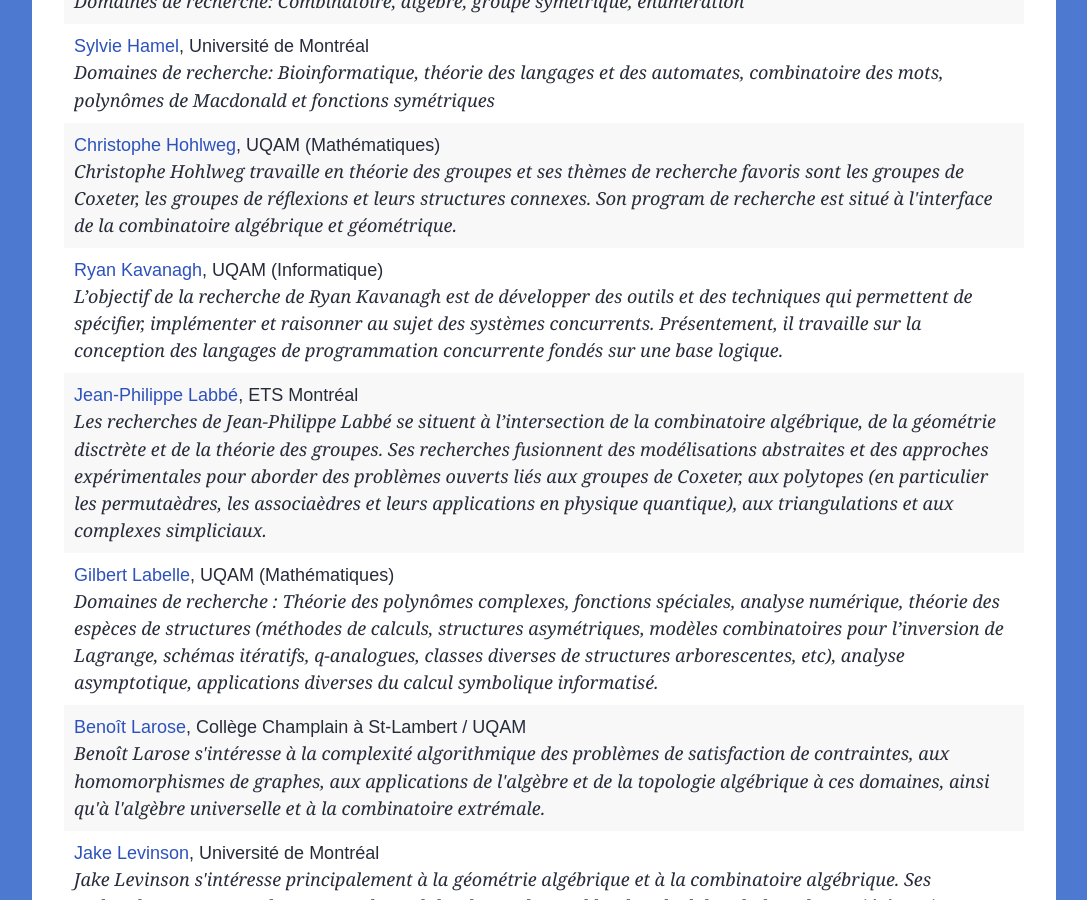
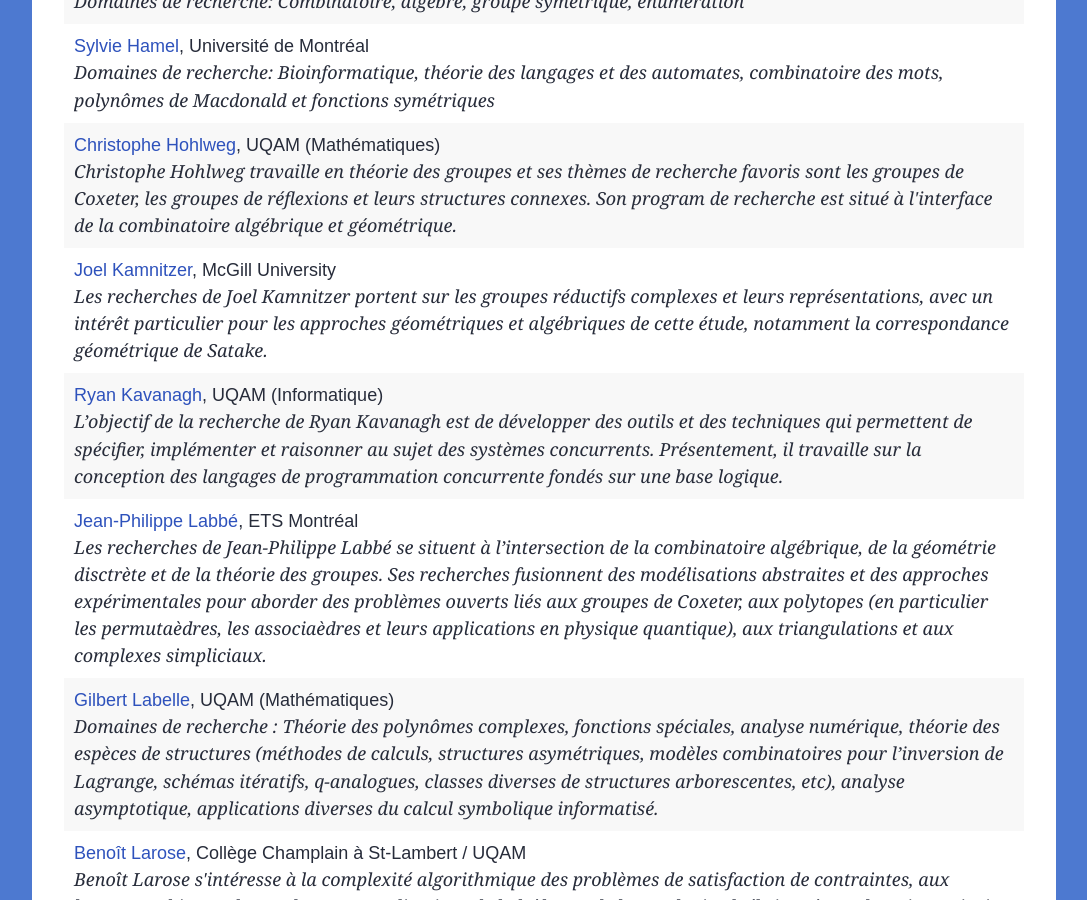
Before and after one commit to lacim-uqam/lacim-uqam.github.io, a Jekyll site: the page built from fr/membres.md, in a window 1280 px wide and 900 px high, scrolled down 1281 px. Shown: the whole window, without its empty margins (96-1183 px from the left). Built offline with Jekyll 4.4.1, drawn with Linux system fonts in a browser that asks for light colours; formulas are drawn with MathJax 3.

Commit message:
Domaines de recherche : Joel Kamnitzer

```diff
--- a/_data/members/regular.yml
+++ b/_data/members/regular.yml
@@ -110,6 +110,20 @@
     theory, and his favorite themes are Coxeter groups, reflections groups and
     their related structures. His research program sits at the interface of
     algebraic and geometric combinatorics.
+
+- name: Joel Kamnitzer
+  affiliation: McGill University
+  email: jkamnitz@gmail.com
+  website: https://www.math.mcgill.ca/jkamni
+  research_interests: >
+    Joel Kamnitzer's research concerns complex reductive groups and their
+    representations, with a particular interest in geometric and algebraic
+    approaches to this study, especially the geometric Satake correspondence.
+  interets_de_recherche: >
+    Les recherches de Joel Kamnitzer portent sur les groupes réductifs
+    complexes et leurs représentations, avec un intérêt particulier pour les
+    approches géométriques et algébriques de cette étude, notamment la
+    correspondance géométrique de Satake.
 
 - name: Ryan Kavanagh
   affiliation: UQAM (Informatique)
```
